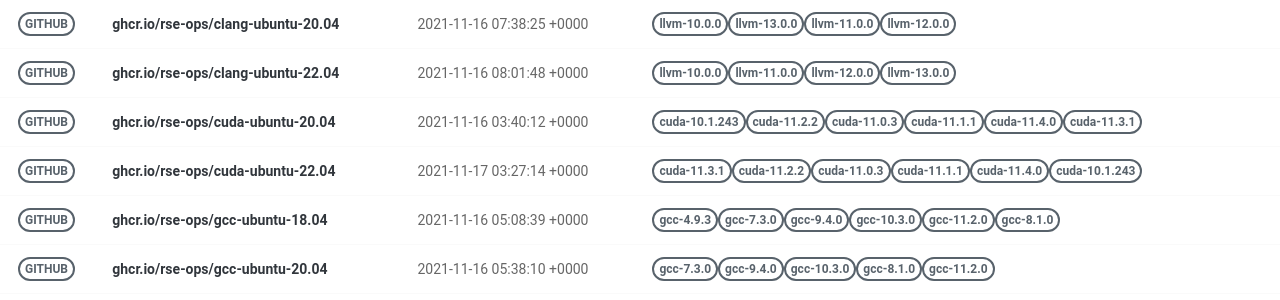
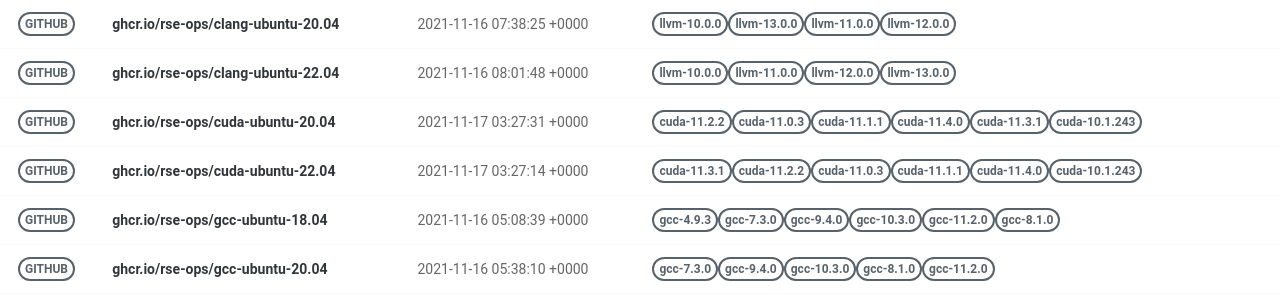
Before and after one commit to rse-ops/docker-images, a Jekyll site: the page built from pages/index.md, in a window 1280 px wide. Shown: the part 179-479 px from the top of the page. Built offline with Jekyll 4.4.1, drawn with Linux system fonts in a browser that asks for light colours; nearby versions of some CDN libraries.

Commit message:
Automated push to update library 2021-11-17

```diff
--- a/_library/ghcr.io-rse-ops-cuda-ubuntu-20.04.md
+++ b/_library/ghcr.io-rse-ops-cuda-ubuntu-20.04.md
@@ -1,14 +1,11 @@
 ---
 layout: container
 name: ghcr.io/rse-ops/cuda-ubuntu-20.04
-updated_at: 2021-11-16 03:40:12.315680
+updated_at: 2021-11-17 03:27:31.130140
 
 
 container_url: https://github.com/orgs/rse-ops/packages/container/package/cuda-ubuntu-20.04
 versions:
- - tag: cuda-10.1.243
-   dockerfile: https://github.com/rse-ops/docker-images/blob/main/ubuntu/cuda/Dockerfile
-   manifest: https://crane.ggcr.dev/manifest/ghcr.io/rse-ops/cuda-ubuntu-20.04:cuda-10.1.243
  - tag: cuda-11.2.2
    dockerfile: https://github.com/rse-ops/docker-images/blob/main/ubuntu/cuda/Dockerfile
    manifest: https://crane.ggcr.dev/manifest/ghcr.io/rse-ops/cuda-ubuntu-20.04:cuda-11.2.2
```
Also changed, not shown: other parts of _library/ghcr.io-rse-ops-cuda-ubuntu-20.04.md (+3 -0 lines).
